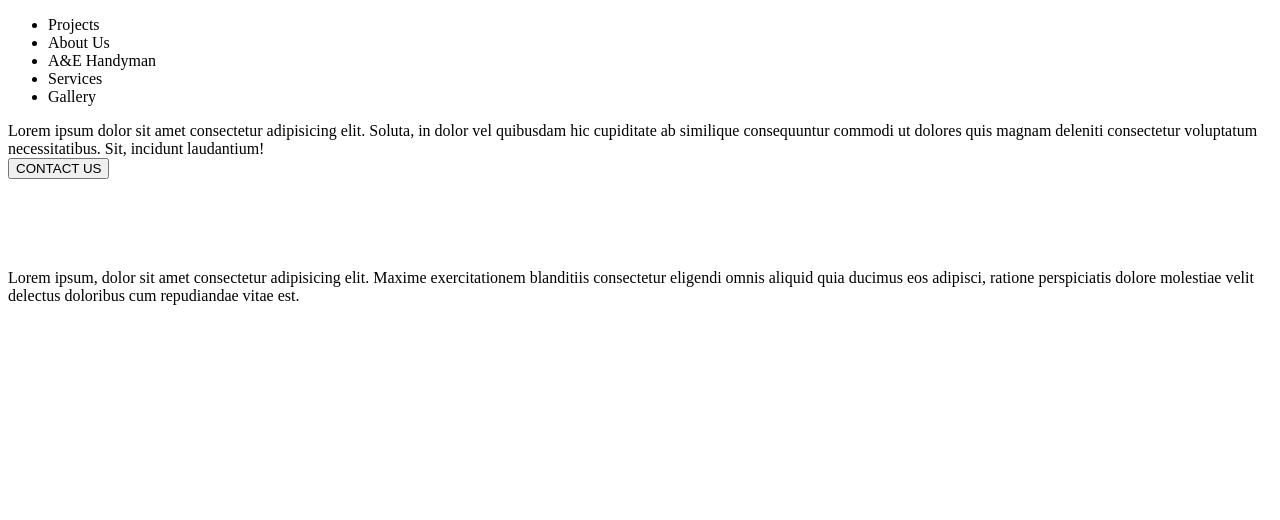
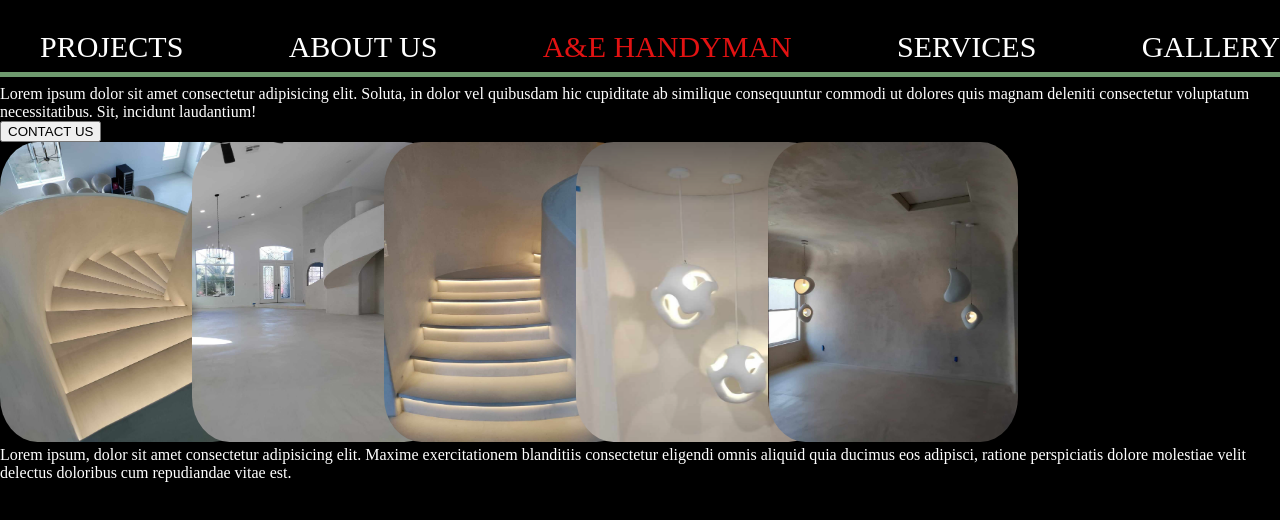
Before and after one commit to kortiz47/JSR-516-Final-Project, a plain HTML site: page index.html in a window 1280 px wide. Drawn offline with Linux system fonts and the light colour scheme.

Commit message:
added css styling and images

```diff
--- a/index.html
+++ b/index.html
@@ -3,20 +3,22 @@
 <head>
     <meta charset="UTF-8">
     <meta name="viewport" content="width=device-width, initial-scale=1.0">
+    <link rel="stylesheet" href="style.css">
     <title>A&E Handyman</title>
 </head>
 <body>
     <!-- the navigation bar below will be kept at the top of all pages throughout the website -->
     <header>
         <nav aria-label="Main Navigation Bar" role="navigation">
-            <ul>
-                <li class="projects-page">Projects</li>
-                <li class="about-us-page">About Us</li>
-                <li class="home-page">A&E Handyman</li>
-                <li class="services-page">Services</li>
-                <li class="gallery-page">Gallery</li>
+            <ul class="main-nav-bar">
+                <li class="projects-page">PROJECTS</li>
+                <li class="about-us-page">ABOUT US</li>
+                <li class="home-page">A&E HANDYMAN</li>
+                <li class="services-page">SERVICES</li>
+                <li class="gallery-page">GALLERY</li>
             </ul>
         </nav>
+        <hr>
     </header>
     <!-- the section below is the headline that will feature a quote that is representative of the company, a contact button, and the best images to display for the horizontal media scroller -->
     <section id="home">
@@ -27,21 +29,21 @@
             </div>
         </div>
     <!-- horizontal media scroller below -->
-        <div clas="horizontal-media-scroller">
+        <div class="horizontal-media-scroller">
             <div class="media-element">
-                <img src="">
+                <img class="home-images" src="images/homePageImage1.jpg">
             </div>
             <div class="media-element">
-                <img src="">
+                <img class="home-images" src="images/homePageImage2.jpeg">
             </div>
             <div class="media-element">
-                <img src="">
+                <img class="home-images" src="images/homePageImage3.jpeg">
             </div>
             <div class="media-element">
-                <img src="">
+                <img class="home-images" src="images/homePageImage4.png">
             </div>
             <div class="media-element">
-                <img src="">
+                <img class="home-images" src="images/homePageImage5.jpeg">
             </div>
         </div>
     </section>
@@ -50,7 +52,7 @@
 
     </section>
     <!-- this section will be a page that will link to the about-us-page button on the navigation bar and talk about the years of experience of the company, how it came to be, and the philosophy behind the company -->
-    <section id="aboutUs">
+    <section id="about-us">
         <article>Lorem ipsum, dolor sit amet consectetur adipisicing elit. Maxime exercitationem blanditiis consectetur eligendi omnis aliquid quia ducimus eos adipisci, ratione perspiciatis dolore molestiae velit delectus doloribus cum repudiandae vitae est.</article>
     </section>
     <!-- this section will layout the various handyman and construction services we offer and free pricing? -->
@@ -62,7 +64,7 @@
 
     </section>
     <!-- this section will be a form to send in an inquiry for an estimate -->
-    <section id="contactUs">
+    <section id="contact-us">
 
     </section>
 </body>
--- a/style.css
+++ b/style.css
@@ -1,4 +1,39 @@
 body{
+    min-height: 100%;
+    max-width: 1800px;
+    margin: auto;
+    font-weight: 200;
     background-color: black;
     color: white;
 }
+hr{
+    background-color: #6F9B6F;
+    height: 5px;
+    border:none;
+}
+.home-page{
+    color: #E21212;
+}
+.main-nav-bar{
+    display: flex;
+    flex-direction: row;
+    justify-content: space-between;
+    font-size: 30px;
+    margin-bottom: 0px;
+}
+
+.home-images{
+    width: 250px;
+    height: 300px;
+    border-radius: 15%;
+}
+
+.horizontal-media-scroller{
+    display: grid;
+    grid-auto-flow: column;
+    grid-auto-columns: 15%;
+}
+
+li{
+    list-style-type: none;
+}
```
Also changed, not shown: images/homePageImage1.jpg (added), images/homePageImage2.jpeg (added), images/homePageImage3.jpeg (added), images/homePageImage4.png (added), images/homePageImage5.jpeg (added).
